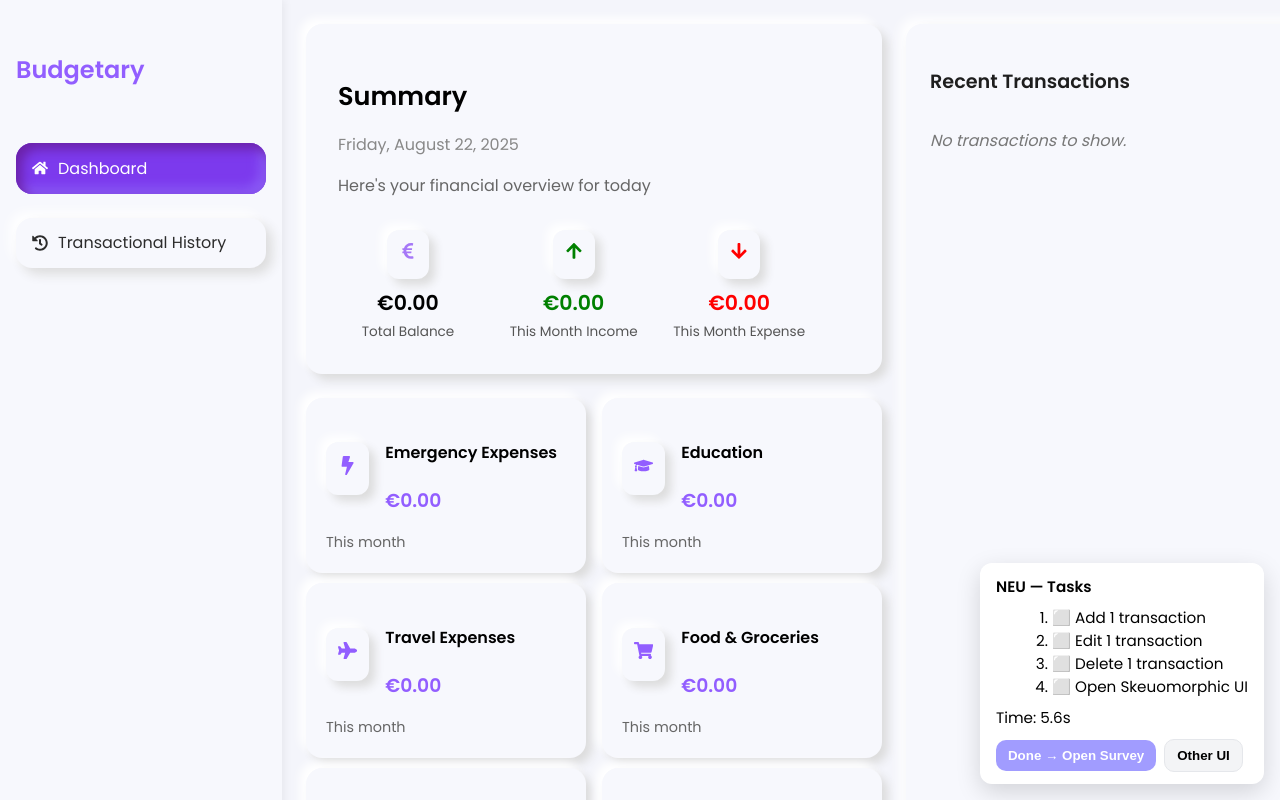
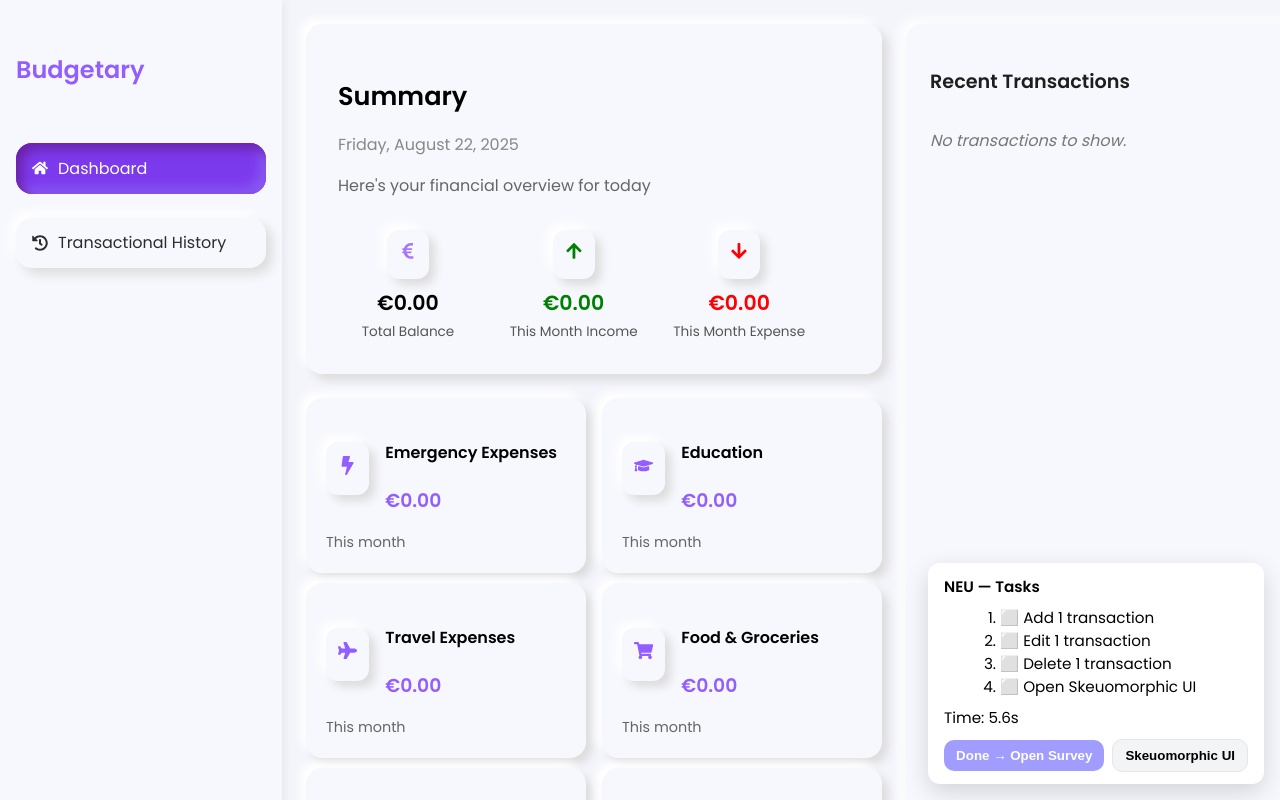
Before and after one commit to sardeshmukhrohit10/BudgetaryNeumorphic, a React (Create React App) app: page /dashboard in a window 1280 px wide. Shown: the top 800 px of the page. Built offline with nearby package versions, Linux system fonts and the light colour scheme.

Commit message:
small update

```diff
--- a/src/components/TaskPanel.jsx
+++ b/src/components/TaskPanel.jsx
@@ -72,7 +72,7 @@ export default function TaskPanel() {
           onClick={openOther}
           style={{background:"#f3f4f6", border:"1px solid #e5e7eb", padding:"8px 12px", borderRadius:10, fontWeight:600}}
         >
-          Other UI
+          Skeuomorphic UI
         </button>
       </div>
     </div>
```
